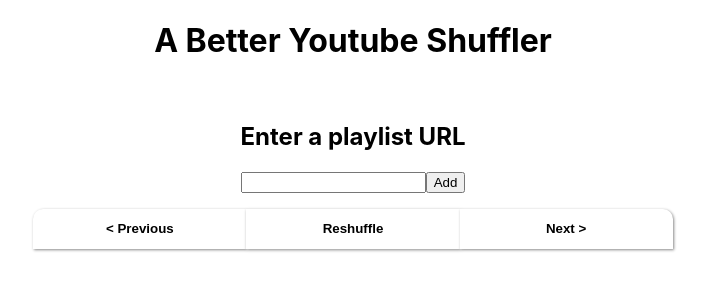
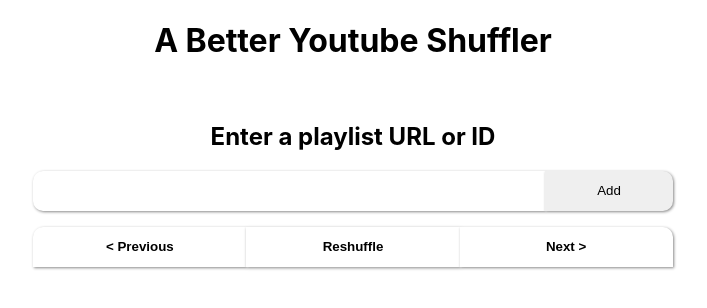
Before and after one commit to DanielJMus/YoutubeRandomizer, a React (Create React App) app in the folder youtuberandomizer/: page / in a window 1280 px wide. Shown: the top 308 px of the page, without its empty margins (287-994 px from the left). Built offline with nearby package versions, Linux system fonts and the light colour scheme.

Commit message:
CSS Adjustments, updated README

```diff
--- a/youtuberandomizer/src/App.css
+++ b/youtuberandomizer/src/App.css
@@ -1,6 +1,48 @@
 .App {
   text-align: center;
 }
+
+.playlist-form {
+  width:640px;
+  margin: 0 auto;
+  height:40px;
+  box-sizing: border-box;
+}
+
+.playlist-input {
+  float:left;
+  padding:0px;
+  padding-left:10px;
+  width:80%;
+  height:100%;
+  box-sizing: border-box;
+  border: 0px;
+  border-top-left-radius: 10px;
+  border-bottom-left-radius: 10px;
+  box-shadow: 1px 1px 3px #888;
+  font-size:18px;
+}
+
+.playlist-add {
+  float:right;
+  padding: 0px;
+  width:20%;
+  height:100%;
+  box-sizing: border-box;
+  border: 0px;
+  border-top-right-radius: 10px;
+  border-bottom-right-radius: 10px;
+  box-shadow: 1px 1px 3px #888;
+  transition: background-color 0.2s;
+  cursor: pointer;
+}
+
+.playlist-add:hover{
+  background-color:#DDD;
+}
+
+.playlist-input:focus { outline: 0;}
+.playlist-add:focus { outline: 0;}
 
 .playlist-list {
   width:500px;
@@ -131,22 +173,18 @@
   margin-bottom:20px;
 }
 
-/* width */
 ::-webkit-scrollbar {
   width: 10px;
 }
 
-/* Track */
 ::-webkit-scrollbar-track {
   background: #f1f1f1;
 }
 
-/* Handle */
 ::-webkit-scrollbar-thumb {
   background: #888;
 }
 
-/* Handle on hover */
 ::-webkit-scrollbar-thumb:hover {
   background: #555;
 }
--- a/youtuberandomizer/src/Components/PlaylistEntry.js
+++ b/youtuberandomizer/src/Components/PlaylistEntry.js
@@ -90,10 +90,10 @@ class PlaylistEntry extends Component {
     render (){
         return (
             <div className="container">
-                <h2>Enter a playlist URL</h2>
-                <form onSubmit={this.addPlaylist}>
+                <h2>Enter a playlist URL or ID</h2>
+                <form className="playlist-form" onSubmit={this.addPlaylist}>
                     <input ref={(ref) => {this.URL = ref}} className="playlist-input" name="URL" type='text'/>
-                    <input type="submit" value="Add"/>
+                    <input className="playlist-add" type="submit" value="Add"/>
                 </form>
                 <p style={{color:"red", fontWeight:"bold"}}>{this.props.isFetchError}</p>
                 <p style={{color:"red", fontWeight:"bold"}}>{this.state.error}</p>
```
